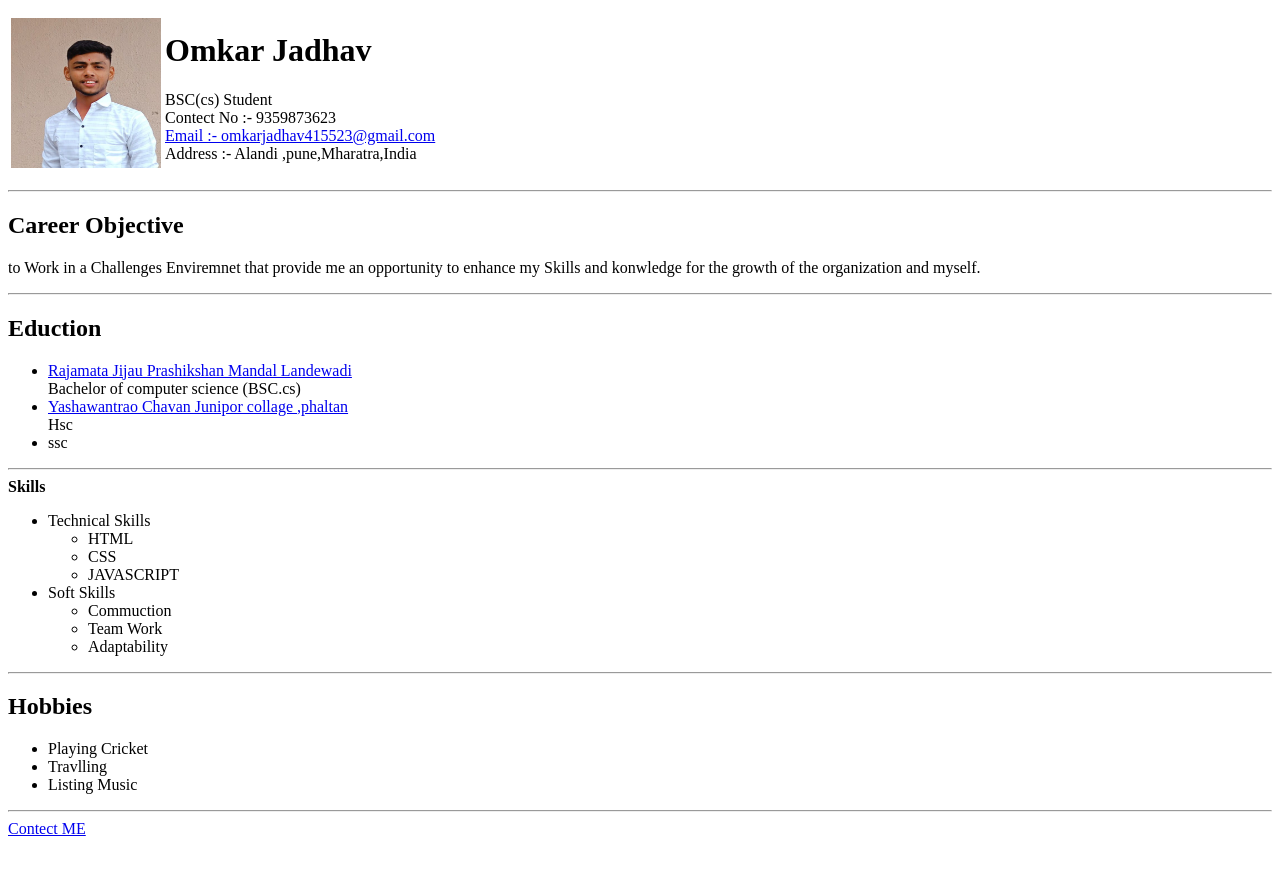
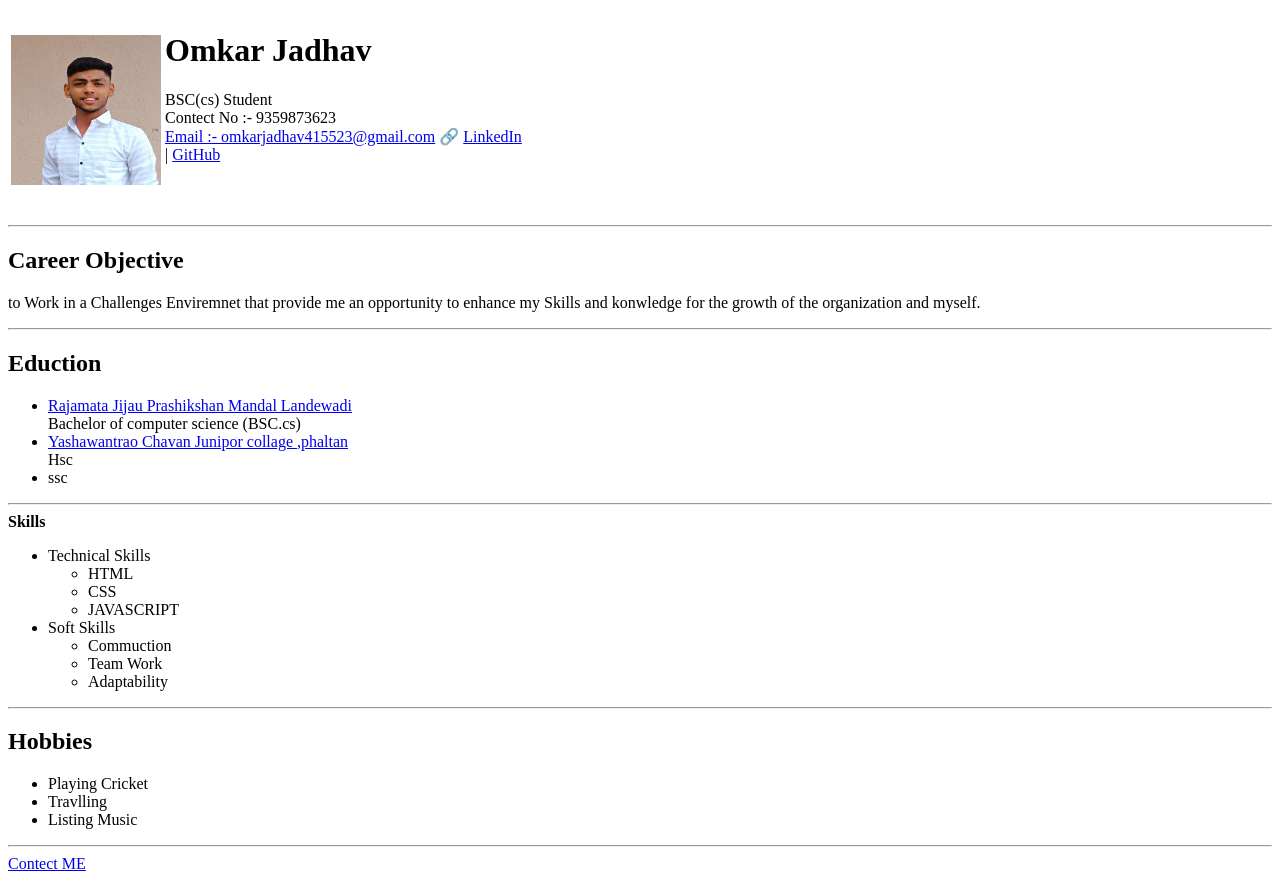
Before and after one commit to Omkar200583/Resume_Page, a plain HTML site: page index.html in a window 1280 px wide. Before the commit the page ends 846 px from the top, so only its background shows below. Drawn offline with Linux system fonts and the light colour scheme.

Commit message:
Update index.html
Signed-off-by: Omkar200583 <omkarjadhav415523@gmail.com>

```diff
--- a/index.html
+++ b/index.html
@@ -18,8 +18,13 @@
                 <h1>Omkar Jadhav</h1>
                  <p> BSC(cs) Student <br>
                 Contect No :- 9359873623 <br>
-                <a href="Email :- omkarjadhav415523@gmail.com"> Email :- omkarjadhav415523@gmail.com</a><br>
-                Address :- Alandi ,pune,Mharatra,India
+                <a href="Email :- omkarjadhav415523@gmail.com"> Email :- omkarjadhav415523@gmail.com</a>
+                🔗 <a
+        href="https://www.linkedin.com/in/omkar-jadhav-6915052a1?utm_source=share&utm_campaign=share_via&utm_content=profile&utm_medium=android_app"
+        target="_blank">LinkedIn</a> <BR>|
+      <a href="https://github.com/Omkar200583" target="_blank">GitHub</a>
+    </p><br>
+
             </p>
             </td>
           </tr>
```
